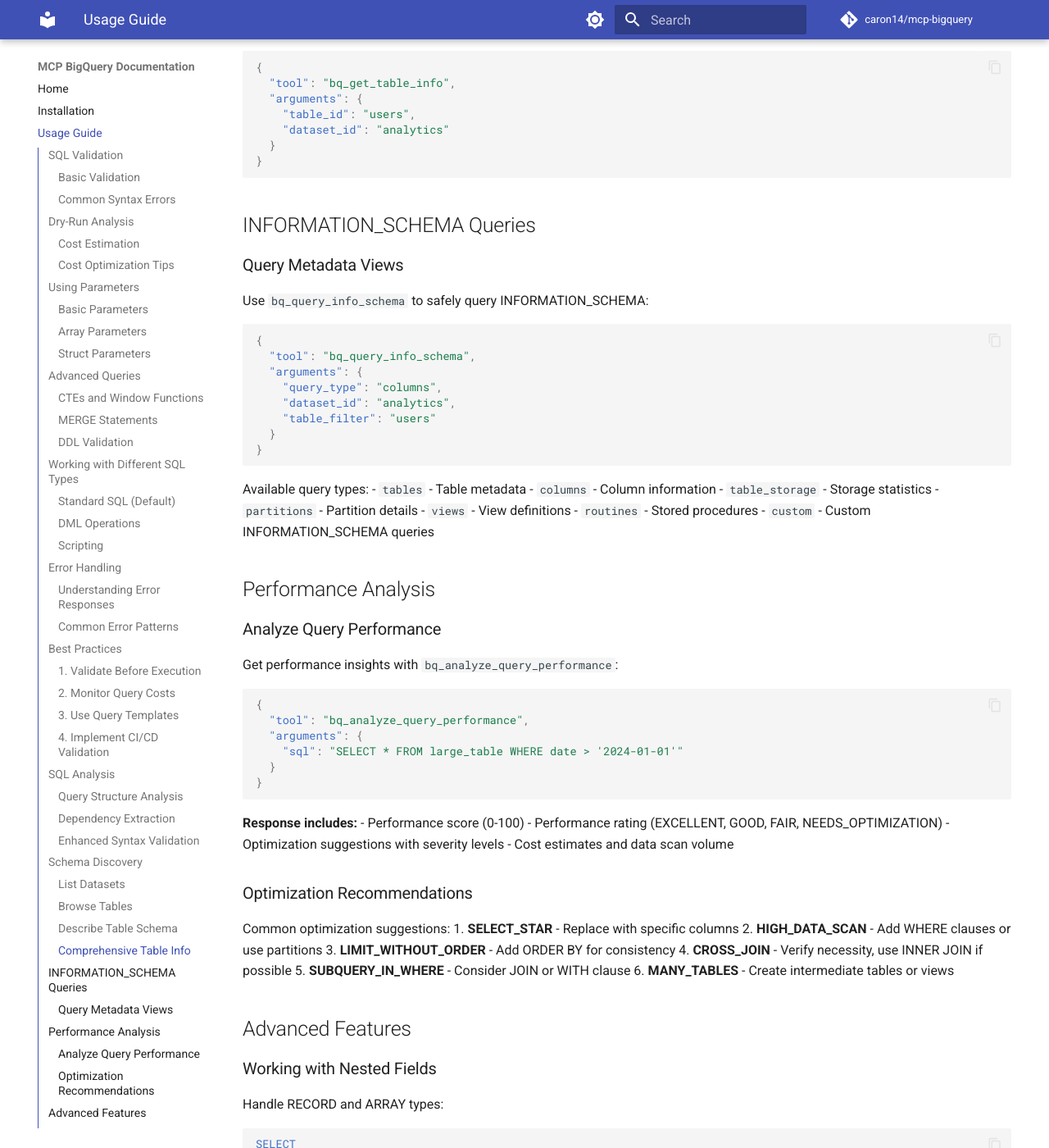
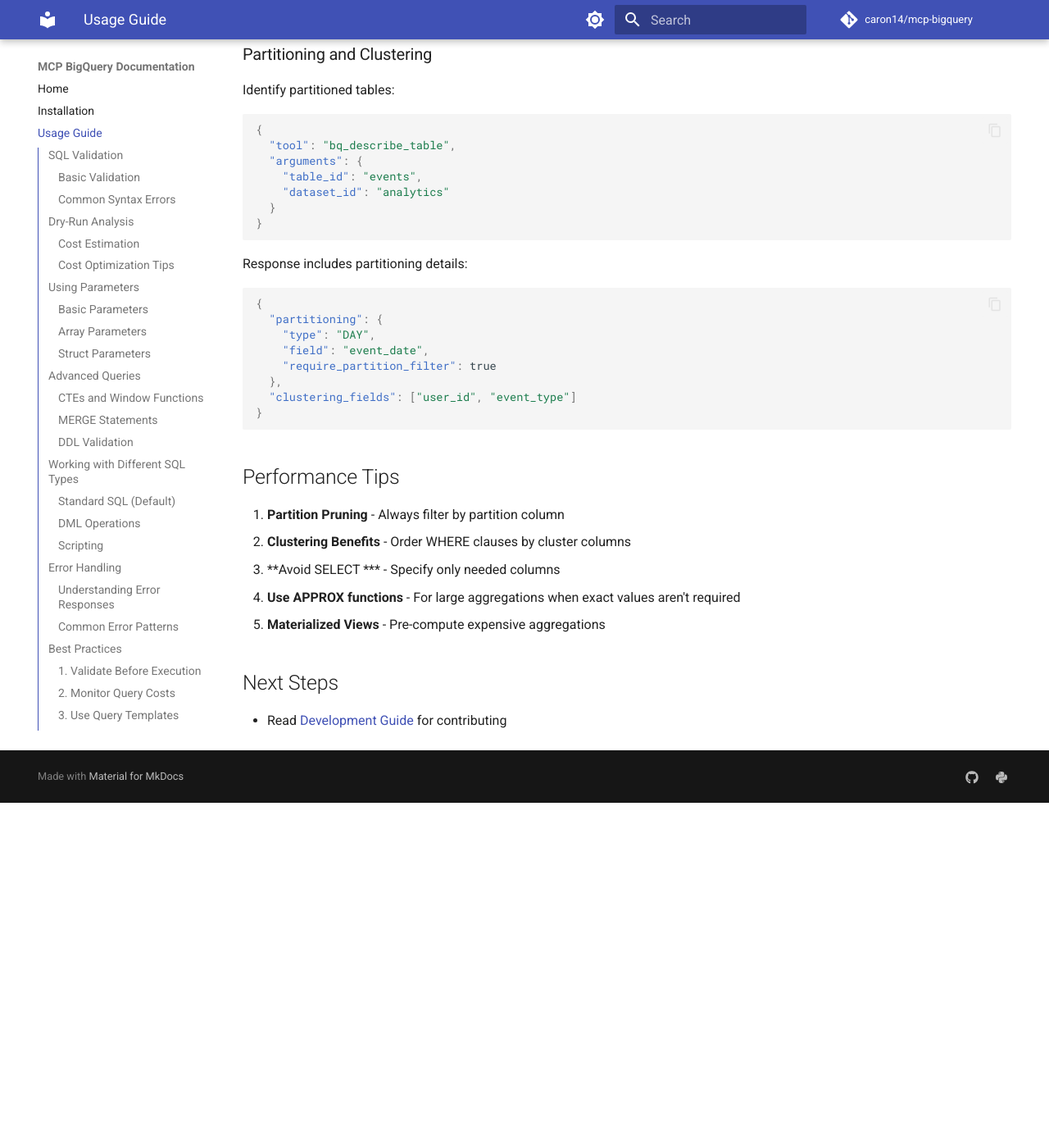
Before and after one commit to caron14/mcp-bigquery, an MkDocs documentation site: the page built from docs/usage.md, in a window 1280 px wide and 1400 px high, scrolled down 9575 px. Shown: the whole window at 82% size. Built offline with MkDocs 1.6.1 and Material for MkDocs 9.7.7, drawn with Linux system fonts in a browser that asks for light colours; comment, search, counter and statistics services are not loaded; after the commit the page ends 10554 px from its top, so only the background shows below that; some of the changed text lies outside the part shown.

Commit message:
updated for v0.5.0

````diff
--- a/docs/development.md
+++ b/docs/development.md
@@ -73,7 +73,7 @@
 │   ├── server.py            # MCP server implementation
 │   ├── config.py            # Environment/config resolution
 │   ├── logging_config.py    # Central log formatting + level helpers
-│   ├── cache.py             # In-memory caches (clients + schema metadata)
+│   ├── cache.py             # Simple BigQuery client cache
 │   ├── clients/
 │   │   ├── __init__.py
 │   │   └── factory.py       # Shared BigQuery client creation
@@ -81,26 +81,15 @@
 │   │   ├── __init__.py
 │   │   ├── datasets.py      # Dataset listing flows
 │   │   ├── tables.py        # Table metadata aggregation
-│   │   ├── describe.py      # Schema inspection helpers
-│   │   └── _formatters.py   # Formatter helpers for schema/table views
-│   ├── info_schema/
-│   │   ├── __init__.py
-│   │   ├── queries.py       # INFORMATION_SCHEMA query builders
-│   │   ├── performance.py   # Performance analysis heuristics
-│   │   └── _templates.py    # SQL template catalog
-│   ├── sql_analyzer.py      # SQL analysis engine (v0.3.0)
+│   │   └── describe.py      # Schema inspection + shared formatters
+│   ├── sql_analyzer.py      # SQL analysis helpers
 │   ├── validators.py        # Input validation utilities
 │   ├── exceptions.py        # Custom exception types
 │   └── constants.py         # Shared constants/env defaults
 ├── tests/
 │   ├── conftest.py
-│   ├── test_features.py
-│   ├── test_quality_improvements.py
-│   ├── test_min.py
-│   ├── test_imports.py
-│   └── test_integration.py
+│   └── test_core.py
 ├── docs/
-├── examples/
 └── pyproject.toml
 ```
 
@@ -118,19 +107,14 @@
 pytest --cov=mcp_bigquery tests/
 
 # Run specific test file
-pytest tests/test_min.py -v
+pytest tests/test_core.py -v
 ```
 
 ### Test Categories
 
 1. **Unit Tests** - No BigQuery credentials required
    ```bash
-   pytest tests/test_min.py::TestWithoutCredentials
-   ```
-
-2. **Integration Tests** - Requires BigQuery access
-   ```bash
-   pytest tests/test_integration.py
+   pytest tests/test_core.py
    ```
 
 ### Writing Tests
@@ -142,15 +126,8 @@
 
 @pytest.mark.asyncio
 async def test_validate_simple_query():
-    result = await validate_sql({"sql": "SELECT 1"})
+    result = await validate_sql("SELECT 1")
     assert result["isValid"] is True
-
-# Example integration test
-@pytest.mark.requires_credentials
-async def test_public_dataset_query():
-    sql = "SELECT * FROM `bigquery-public-data.samples.shakespeare`"
-    result = await dry_run_sql({"sql": sql})
-    assert result["totalBytesProcessed"] > 0
 ```
 
 ## Code Style
@@ -220,8 +197,7 @@
 
 Update relevant documentation:
 - Add new features to README.md
-- Update API documentation
-- Add examples if applicable
+- Update usage and development docs as needed
 
 ### 5. Submit Pull Request
 
@@ -280,10 +256,9 @@
 mcp-bigquery -vv                # DEBUG
 mcp-bigquery --quiet            # ERROR
 mcp-bigquery --json-logs        # Structured JSON logs
-mcp-bigquery --no-color         # Disable ANSI colors
 ```
 
-These switches stack with the `DEBUG=true` environment variable or the `config.log_level` default resolved in `mcp_bigquery.config`.
+These switches stack with the `LOG_LEVEL` environment variable or the `config.log_level` default resolved in `mcp_bigquery.config`.
 
 ### Programmatic Setup
 
@@ -330,29 +305,23 @@
 ### Core Modules
 
 #### Client Factory (`clients/factory.py`)
-- Single place for constructing cached BigQuery clients with retries and ADC handling.
-- Respects `BQ_PROJECT`, `BQ_LOCATION`, and `SAFE_PRICE_PER_TIB` via `config.get_config()`.
-- Legacy `mcp_bigquery.bigquery_client` remains as a thin façade that delegates to the factory.
+- Single place for constructing BigQuery clients with retry handling and ADC validation.
+- Respects `BQ_PROJECT` and `BQ_LOCATION` via `config.get_config()`.
+- Client creation is accessed through `mcp_bigquery.clients`, which exposes compatibility wrappers around the shared factory.
 
 #### Logging (`logging_config.py`)
 - Provides `setup_logging()` and `resolve_log_level()` used by the CLI and server during startup.
-- Routes logs to stderr by default, enables JSON/colored formatting toggles, and exposes decorators for measuring performance of dry-run helpers.
+- Routes logs to stderr by default, supports JSON formatting, and exposes a decorator for measuring performance of client creation.
 
-#### SQL Analyzer (`sql_analyzer.py`) - v0.3.0
-- SQLAnalyzer class for static SQL analysis
-- Uses sqlparse for AST parsing
-- Complexity scoring algorithm
-- BigQuery-specific syntax support
+#### SQL Analyzer (`sql_analyzer.py`)
+- SQLAnalyzer provides lightweight dependency extraction and syntax heuristics.
+- Designed for quick regex-based checks and dependency graphs.
 
 #### Schema Explorer Package (`schema_explorer/`) - updated v0.4.2
 - `datasets.py`, `tables.py`, and `describe.py` split responsibilities for dataset listing, table aggregation, and schema formatting.
-- `_formatters.py` centralizes shared serializers (timestamps, partitions, nested schema trees).
+- `describe.py` now owns shared serializers (timestamps, partitions, nested schema trees).
 - Modules rely on the client factory plus `validators`/`exceptions` and never import each other, preserving clean boundaries.
 
-#### Information Schema Package (`info_schema/`) - updated v0.4.2
-- `_templates.py` stores INFORMATION_SCHEMA SQL patterns.
-- `queries.py` handles templating, dry-runs, dependency extraction, and error normalization.
-- `performance.py` inspects query plans to emit heuristics and `optimization_suggestions`.
 
 ### Error Handling
 
--- a/docs/usage.md
+++ b/docs/usage.md
@@ -1,6 +1,6 @@
 # Usage Guide
 
-This guide covers how to use MCP BigQuery's eleven tools for SQL validation, analysis, schema discovery, and performance optimization.
+This guide covers how to use MCP BigQuery's eight tools for SQL validation, dependency analysis, and schema discovery.
 
 ## SQL Validation
 
@@ -290,7 +290,7 @@
 2. **Column not found**
    - Check column name spelling
    - Verify table schema
-   - Use INFORMATION_SCHEMA to list columns
+   - Use `bq_describe_table` to list columns
 
 3. **Type mismatch**
    - Check data types in comparisons
@@ -355,30 +355,6 @@
 ```
 
 ## SQL Analysis
-
-### Query Structure Analysis
-
-The `bq_analyze_query_structure` tool analyzes SQL complexity and patterns:
-
-```json
-{
-  "tool": "bq_analyze_query_structure",
-  "arguments": {
-    "sql": "WITH user_orders AS (SELECT user_id, COUNT(*) as cnt FROM orders GROUP BY user_id) SELECT * FROM user_orders WHERE cnt > 10"
-  }
-}
-```
-
-**Response:**
-```json
-{
-  "query_type": "SELECT",
-  "has_cte": true,
-  "has_aggregations": true,
-  "complexity_score": 15,
-  "table_count": 1
-}
-```
 
 ### Dependency Extraction
 
@@ -465,63 +441,6 @@
 }
 ```
 
-## INFORMATION_SCHEMA Queries
-
-### Query Metadata Views
-
-Use `bq_query_info_schema` to safely query INFORMATION_SCHEMA:
-
-```json
-{
-  "tool": "bq_query_info_schema",
-  "arguments": {
-    "query_type": "columns",
-    "dataset_id": "analytics",
-    "table_filter": "users"
-  }
-}
-```
-
-Available query types:
-- `tables` - Table metadata
-- `columns` - Column information
-- `table_storage` - Storage statistics
-- `partitions` - Partition details
-- `views` - View definitions
-- `routines` - Stored procedures
-- `custom` - Custom INFORMATION_SCHEMA queries
-
-## Performance Analysis
-
-### Analyze Query Performance
-
-Get performance insights with `bq_analyze_query_performance`:
-
-```json
-{
-  "tool": "bq_analyze_query_performance",
-  "arguments": {
-    "sql": "SELECT * FROM large_table WHERE date > '2024-01-01'"
-  }
-}
-```
-
-**Response includes:**
-- Performance score (0-100)
-- Performance rating (EXCELLENT, GOOD, FAIR, NEEDS_OPTIMIZATION)
-- Optimization suggestions with severity levels
-- Cost estimates and data scan volume
-
-### Optimization Recommendations
-
-Common optimization suggestions:
-1. **SELECT_STAR** - Replace with specific columns
-2. **HIGH_DATA_SCAN** - Add WHERE clauses or use partitions
-3. **LIMIT_WITHOUT_ORDER** - Add ORDER BY for consistency
-4. **CROSS_JOIN** - Verify necessity, use INNER JOIN if possible
-5. **SUBQUERY_IN_WHERE** - Consider JOIN or WITH clause
-6. **MANY_TABLES** - Create intermediate tables or views
-
 ## Advanced Features
 
 ### Working with Nested Fields
@@ -569,10 +488,7 @@
 3. **Avoid SELECT *** - Specify only needed columns
 4. **Use APPROX functions** - For large aggregations when exact values aren't required
 5. **Materialized Views** - Pre-compute expensive aggregations
-6. **Query Cache** - Note: Disabled in dry-run for accurate estimates
 
 ## Next Steps
 
-- See [API Reference](api-reference.md) for complete tool documentation
-- Check [Examples](examples.md) for real-world use cases
 - Read [Development Guide](development.md) for contributing
````
Also changed, not shown: other parts of docs/development.md (+2 -2 lines), docs/index.md (+16 -31 lines), docs/installation.md (+2 -4 lines), docs/module_map.md (+8 -18 lines).
